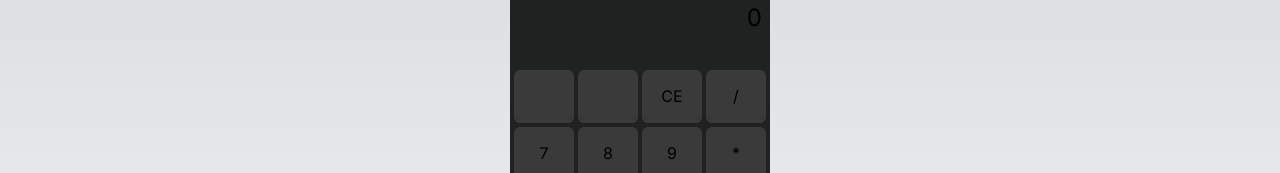
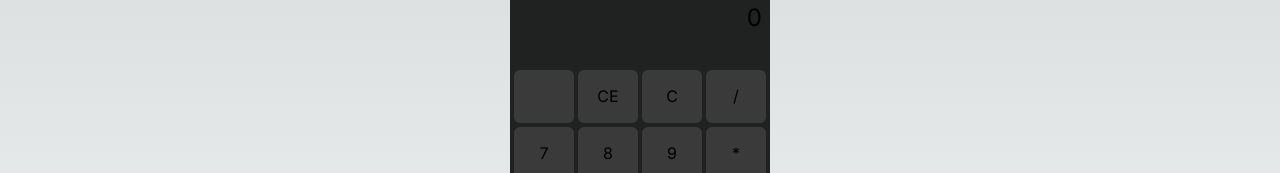
Before and after one commit to temp4422/fcc-frontend-javascript-calculator, a Next.js app: page / in a window 1280 px wide. Shown: the part 126-299 px from the top of the page. Built offline with nearby package versions, Linux system fonts and the light colour scheme.

Commit message:
Add clearLast operator

```diff
--- a/src/app/page.tsx
+++ b/src/app/page.tsx
@@ -4,8 +4,8 @@ import { useState } from 'react'
 // Don't change order!
 const DATA = [
   { id: 'PADDING1', sign: '' },
-  { id: 'PADDING2', sign: '' },
   { id: 'clear', sign: 'CE' },
+  { id: 'clearLast', sign: 'C' },
   { id: 'divide', sign: '/' },
   { id: 'seven', sign: '7' },
   { id: 'eight', sign: '8' },
@@ -51,6 +51,11 @@ export default function Home() {
 
     if (sign == 'CE') {
       setDisplay('0')
+      return
+    }
+    if (sign == 'C') {
+      const tmp = display.slice(0, -1)
+      setDisplay(tmp)
       return
     }
     if (sign == '=') {
```
